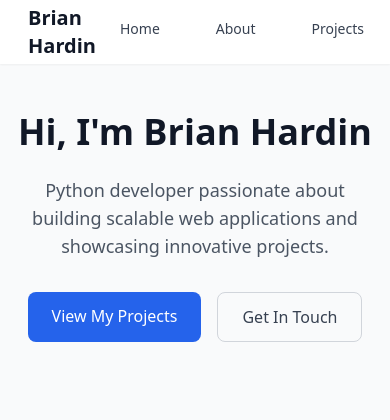
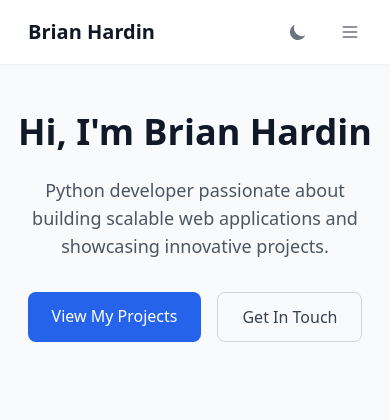
Before and after one commit to Bhardin04/brianhardin.info, a FastAPI app: page / in a window 390 px wide. Shown: the top 420 px of the page. Run offline with FastAPI, Linux system fonts and the light colour scheme; some libraries are stand-ins or nearby versions.

Commit message:
feat: add mobile-responsive hamburger navigation
Desktop nav is unchanged. On screens < 768px (md breakpoint), nav links
are replaced with a hamburger button that toggles a slide-down menu
panel. Dark mode toggle is duplicated for mobile with synced state.

- Hamburger/X icon swap with aria-expanded attribute
- Mobile menu with full-width touch-friendly links
- Separate mobile theme toggle button with shared state

https://claude.ai/code/session_01D4DsqYfHR7TjvZiDMYg2j3

```diff
--- a/app/templates/base.html
+++ b/app/templates/base.html
@@ -80,24 +80,63 @@
                 <div class="flex items-center">
                     <a href="/" class="text-xl font-bold text-gray-900 dark:text-white">Brian Hardin</a>
                 </div>
-                <div class="flex items-center space-x-8">
-                    <a href="/" class="text-gray-700 hover:text-gray-900 dark:text-gray-300 dark:hover:text-white">Home</a>
-                    <a href="/about" class="text-gray-700 hover:text-gray-900 dark:text-gray-300 dark:hover:text-white">About</a>
-                    <a href="/projects" class="text-gray-700 hover:text-gray-900 dark:text-gray-300 dark:hover:text-white">Projects</a>
-                    <a href="/blog" class="text-gray-700 hover:text-gray-900 dark:text-gray-300 dark:hover:text-white">Blog</a>
-                    <a href="/contact" class="text-gray-700 hover:text-gray-900 dark:text-gray-300 dark:hover:text-white">Contact</a>
+
+                <!-- Desktop navigation -->
+                <div class="hidden md:flex items-center space-x-8">
+                    <a href="/" class="text-gray-700 hover:text-gray-900 dark:text-gray-300 dark:hover:text-white transition-colors">Home</a>
+                    <a href="/about" class="text-gray-700 hover:text-gray-900 dark:text-gray-300 dark:hover:text-white transition-colors">About</a>
+                    <a href="/projects" class="text-gray-700 hover:text-gray-900 dark:text-gray-300 dark:hover:text-white transition-colors">Projects</a>
+                    <a href="/blog" class="text-gray-700 hover:text-gray-900 dark:text-gray-300 dark:hover:text-white transition-colors">Blog</a>
+                    <a href="/contact" class="text-gray-700 hover:text-gray-900 dark:text-gray-300 dark:hover:text-white transition-colors">Contact</a>
 
                     <!-- Dark mode toggle -->
                     <button id="theme-toggle" type="button"
                             class="text-gray-500 dark:text-gray-400 hover:bg-gray-100 dark:hover:bg-gray-700 focus:outline-none focus:ring-4 focus:ring-gray-200 dark:focus:ring-gray-700 rounded-lg text-sm p-2.5">
-                        <svg id="theme-toggle-dark-icon" class="hidden w-5 h-5" fill="currentColor" viewBox="0 0 20 20" xmlns="http://www.w3.org/2000/svg">
+                        <svg id="theme-toggle-dark-icon" class="hidden w-5 h-5" fill="currentColor" viewBox="0 0 20 20">
                             <path d="M17.293 13.293A8 8 0 016.707 2.707a8.001 8.001 0 1010.586 10.586z"></path>
                         </svg>
-                        <svg id="theme-toggle-light-icon" class="hidden w-5 h-5" fill="currentColor" viewBox="0 0 20 20" xmlns="http://www.w3.org/2000/svg">
+                        <svg id="theme-toggle-light-icon" class="hidden w-5 h-5" fill="currentColor" viewBox="0 0 20 20">
                             <path d="M10 2L13.09 8.26L20 9L14 14.74L15.18 21.02L10 17.77L4.82 21.02L6 14.74L0 9L6.91 8.26L10 2Z"></path>
                         </svg>
                     </button>
                 </div>
+
+                <!-- Mobile controls -->
+                <div class="flex items-center space-x-2 md:hidden">
+                    <!-- Dark mode toggle (mobile) -->
+                    <button id="theme-toggle-mobile" type="button"
+                            class="text-gray-500 dark:text-gray-400 hover:bg-gray-100 dark:hover:bg-gray-700 focus:outline-none focus:ring-2 focus:ring-gray-200 dark:focus:ring-gray-700 rounded-lg text-sm p-2.5">
+                        <svg class="theme-icon-dark hidden w-5 h-5" fill="currentColor" viewBox="0 0 20 20">
+                            <path d="M17.293 13.293A8 8 0 016.707 2.707a8.001 8.001 0 1010.586 10.586z"></path>
+                        </svg>
+                        <svg class="theme-icon-light hidden w-5 h-5" fill="currentColor" viewBox="0 0 20 20">
+                            <path d="M10 2L13.09 8.26L20 9L14 14.74L15.18 21.02L10 17.77L4.82 21.02L6 14.74L0 9L6.91 8.26L10 2Z"></path>
+                        </svg>
+                    </button>
+
+                    <!-- Hamburger button -->
+                    <button id="mobile-menu-button" type="button"
+                            aria-label="Toggle navigation menu" aria-expanded="false"
+                            class="text-gray-500 dark:text-gray-400 hover:bg-gray-100 dark:hover:bg-gray-700 focus:outline-none focus:ring-2 focus:ring-gray-200 dark:focus:ring-gray-700 rounded-lg p-2.5">
+                        <svg id="hamburger-icon" class="w-5 h-5" fill="none" stroke="currentColor" viewBox="0 0 24 24">
+                            <path stroke-linecap="round" stroke-linejoin="round" stroke-width="2" d="M4 6h16M4 12h16M4 18h16"></path>
+                        </svg>
+                        <svg id="close-icon" class="hidden w-5 h-5" fill="none" stroke="currentColor" viewBox="0 0 24 24">
+                            <path stroke-linecap="round" stroke-linejoin="round" stroke-width="2" d="M6 18L18 6M6 6l12 12"></path>
+                        </svg>
+                    </button>
+                </div>
+            </div>
+        </div>
+
+        <!-- Mobile menu panel -->
+        <div id="mobile-menu" class="hidden md:hidden border-t border-gray-200 dark:border-gray-700">
+            <div class="px-4 py-3 space-y-1">
+                <a href="/" class="block px-3 py-2 rounded-md text-gray-700 dark:text-gray-300 hover:bg-gray-100 dark:hover:bg-gray-700 transition-colors">Home</a>
+                <a href="/about" class="block px-3 py-2 rounded-md text-gray-700 dark:text-gray-300 hover:bg-gray-100 dark:hover:bg-gray-700 transition-colors">About</a>
+                <a href="/projects" class="block px-3 py-2 rounded-md text-gray-700 dark:text-gray-300 hover:bg-gray-100 dark:hover:bg-gray-700 transition-colors">Projects</a>
+                <a href="/blog" class="block px-3 py-2 rounded-md text-gray-700 dark:text-gray-300 hover:bg-gray-100 dark:hover:bg-gray-700 transition-colors">Blog</a>
+                <a href="/contact" class="block px-3 py-2 rounded-md text-gray-700 dark:text-gray-300 hover:bg-gray-100 dark:hover:bg-gray-700 transition-colors">Contact</a>
             </div>
         </div>
     </nav>
@@ -114,41 +153,47 @@
         </div>
     </footer>
 
-    <!-- Dark mode toggle script -->
     <script>
+        // --- Dark mode ---
         const themeToggle = document.getElementById('theme-toggle');
+        const themeToggleMobile = document.getElementById('theme-toggle-mobile');
         const darkIcon = document.getElementById('theme-toggle-dark-icon');
         const lightIcon = document.getElementById('theme-toggle-light-icon');
+        const mobileDarkIcons = document.querySelectorAll('.theme-icon-dark');
+        const mobileLightIcons = document.querySelectorAll('.theme-icon-light');
 
-        // Check for saved theme preference or default to light mode
+        function applyThemeIcons(isDark) {
+            [darkIcon, ...mobileDarkIcons].forEach(el => el.classList.toggle('hidden', isDark));
+            [lightIcon, ...mobileLightIcons].forEach(el => el.classList.toggle('hidden', !isDark));
+        }
+
         const currentTheme = localStorage.getItem('theme') || 'light';
-
-        // Apply theme on page load
         if (currentTheme === 'dark') {
             document.documentElement.classList.add('dark');
-            darkIcon.classList.add('hidden');
-            lightIcon.classList.remove('hidden');
-        } else {
-            document.documentElement.classList.remove('dark');
-            lightIcon.classList.add('hidden');
-            darkIcon.classList.remove('hidden');
+        }
+        applyThemeIcons(currentTheme === 'dark');
+
+        function toggleTheme() {
+            const isDark = document.documentElement.classList.toggle('dark');
+            localStorage.setItem('theme', isDark ? 'dark' : 'light');
+            applyThemeIcons(isDark);
         }
 
-        // Toggle theme
-        themeToggle.addEventListener('click', function() {
-            const isDark = document.documentElement.classList.contains('dark');
+        themeToggle.addEventListener('click', toggleTheme);
+        themeToggleMobile.addEventListener('click', toggleTheme);
 
-            if (isDark) {
-                document.documentElement.classList.remove('dark');
-                localStorage.setItem('theme', 'light');
-                lightIcon.classList.add('hidden');
-                darkIcon.classList.remove('hidden');
-            } else {
-                document.documentElement.classList.add('dark');
-                localStorage.setItem('theme', 'dark');
-                darkIcon.classList.add('hidden');
-                lightIcon.classList.remove('hidden');
-            }
+        // --- Mobile menu ---
+        const menuButton = document.getElementById('mobile-menu-button');
+        const mobileMenu = document.getElementById('mobile-menu');
+        const hamburgerIcon = document.getElementById('hamburger-icon');
+        const closeIcon = document.getElementById('close-icon');
+
+        menuButton.addEventListener('click', function() {
+            const isOpen = !mobileMenu.classList.contains('hidden');
+            mobileMenu.classList.toggle('hidden');
+            hamburgerIcon.classList.toggle('hidden');
+            closeIcon.classList.toggle('hidden');
+            menuButton.setAttribute('aria-expanded', String(!isOpen));
         });
     </script>
 </body>
```
